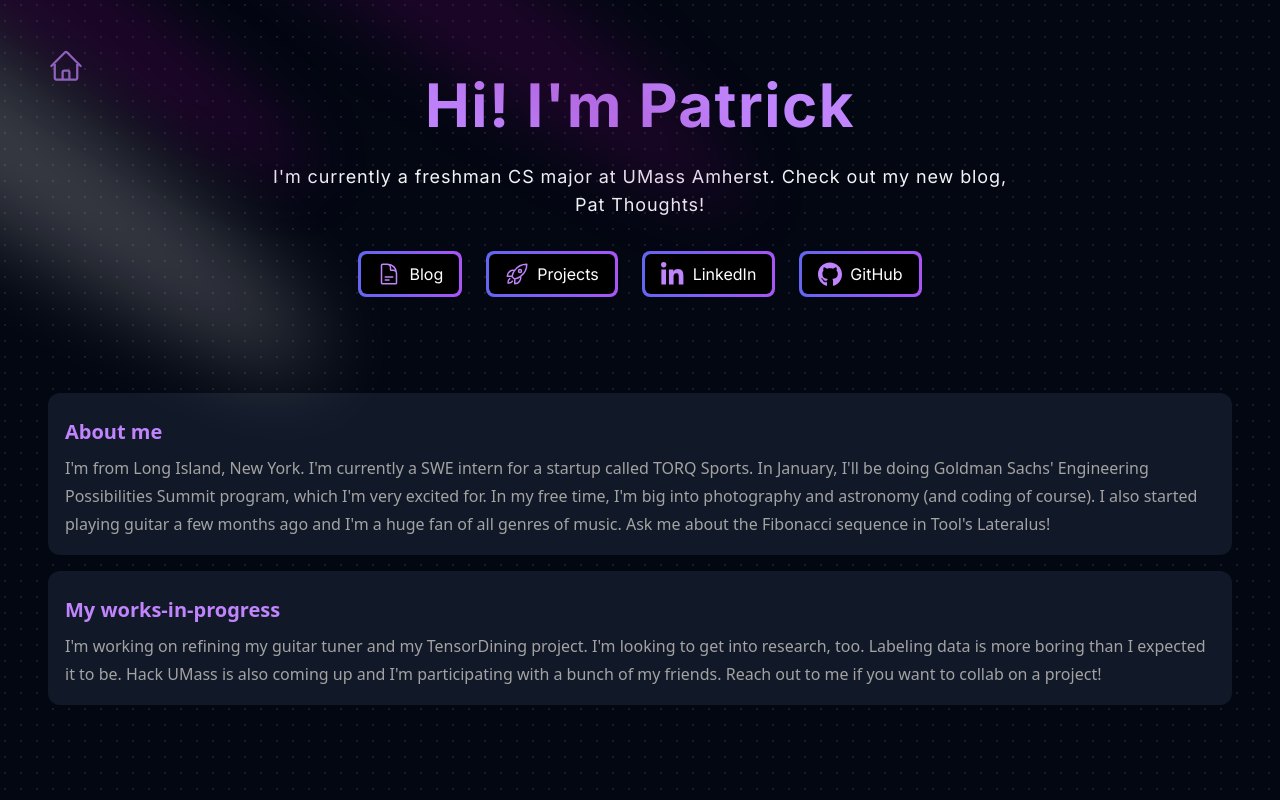
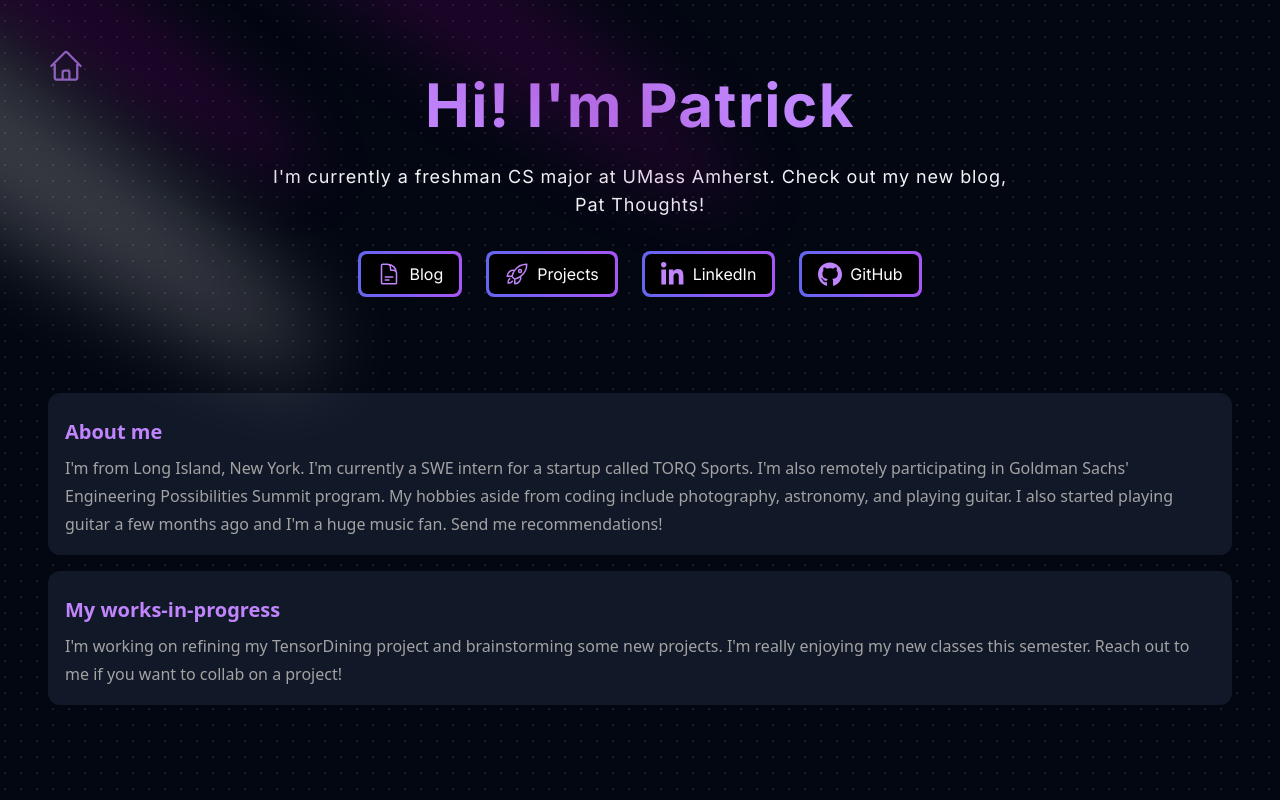
Before and after one commit to pat-mart/portfolio, a Next.js app: page /screens/home in a window 1280 px wide. Built offline with nearby package versions, Linux system fonts and the light colour scheme.

Commit message:
Styling changes

```diff
--- a/src/app/components/aceternity/bento-grid.tsx
+++ b/src/app/components/aceternity/bento-grid.tsx
@@ -38,7 +38,7 @@ export const BentoGridItem = ({
     return (
         <div
             className={cn(
-                "row-span-1 rounded-xl group/bento hover:shadow-xl transition duration-200 shadow-input dark:shadow-none p-4 dark:bg-black dark:border-white/[0.2] bg-white border border-transparent justify-between flex flex-col space-y-4",
+                "row-span-1 rounded-xl group/bento hover:shadow-xl transition w-full duration-200 shadow-input dark:shadow-none p-4 dark:bg-black dark:border-white/[0.2] bg-white border border-transparent justify-between flex flex-col space-y-4",
                 className
             )}
         >
--- a/src/app/screens/blog-landing/page.tsx
+++ b/src/app/screens/blog-landing/page.tsx
@@ -21,7 +21,8 @@ export default async function BlogLanding() {
                 title: data.title,
                 description: data.body.substring(0, 200),
                 className: "col-span-2 row-span-2 w-full bg-gray-900",
-                datePosted: data.datePosted.toDate().toLocaleString('en-US', {
+                date: data.datePosted.toDate(),
+                datePostedStr: data.datePosted.toDate().toLocaleString('en-US', {
                     month: 'long',
                     day: 'numeric',
                     year: 'numeric',
@@ -33,8 +34,7 @@ export default async function BlogLanding() {
         })
     }
 
-    const items = await fetchPreviews()
-
+    const items = (await fetchPreviews()).sort((a, b) => b.date - a.date)
     return (
         <div className="relative z-100 flex flex-col items-center justify-center overflow-hidden">
             <div className={"mt-12 sm:mt-0"}><TextGenerateEffect
@@ -49,7 +49,7 @@ export default async function BlogLanding() {
                         key={i}
                         title={item.title}
                         description={item.description.trim() + '...'}
-                        date={item.datePosted}
+                        date={item.datePostedStr}
                         className={item.className}
                     />
                 </Link>
--- a/src/app/screens/home/page.tsx
+++ b/src/app/screens/home/page.tsx
@@ -59,14 +59,14 @@ export default function Home() {
 const items = [
     {
         title: "About me",
-        description: "I'm from Long Island, New York. I'm currently a SWE intern for a startup called TORQ Sports. In January, I'll be doing Goldman Sachs' Engineering Possibilities Summit program, which I'm very excited for. In my free time, I'm big into photography and astronomy (and coding of course). " +
-            "I also started playing guitar a few months ago and I'm a huge fan of all genres of music. Ask me about the Fibonacci sequence in Tool's Lateralus!",
+        description: "I'm from Long Island, New York. I'm currently a SWE intern for a startup called TORQ Sports. I'm also remotely participating in Goldman Sachs' Engineering Possibilities Summit program. My hobbies aside from coding include photography, astronomy, and playing guitar. " +
+            "I also started playing guitar a few months ago and I'm a huge music fan. Send me recommendations!",
         className: " row-span-2 bg-gray-900 flex w-full",
         link: ""
     },
     {
         title: "My works-in-progress",
-        description: "I'm working on refining my guitar tuner and my TensorDining project. I'm looking to get into research, too. Labeling data is more boring than I expected it to be. Hack UMass is also coming up and I'm participating with a bunch of my friends. Reach out to me if you want to collab on a project!",
+        description: "I'm working on refining my TensorDining project and brainstorming some new projects. I'm really enjoying my new classes this semester. Reach out to me if you want to collab on a project!",
         className: "md:col-span-3 col-span-2 row-span-3 bg-gray-900 flex w-full",
         link: ""
     }
```
